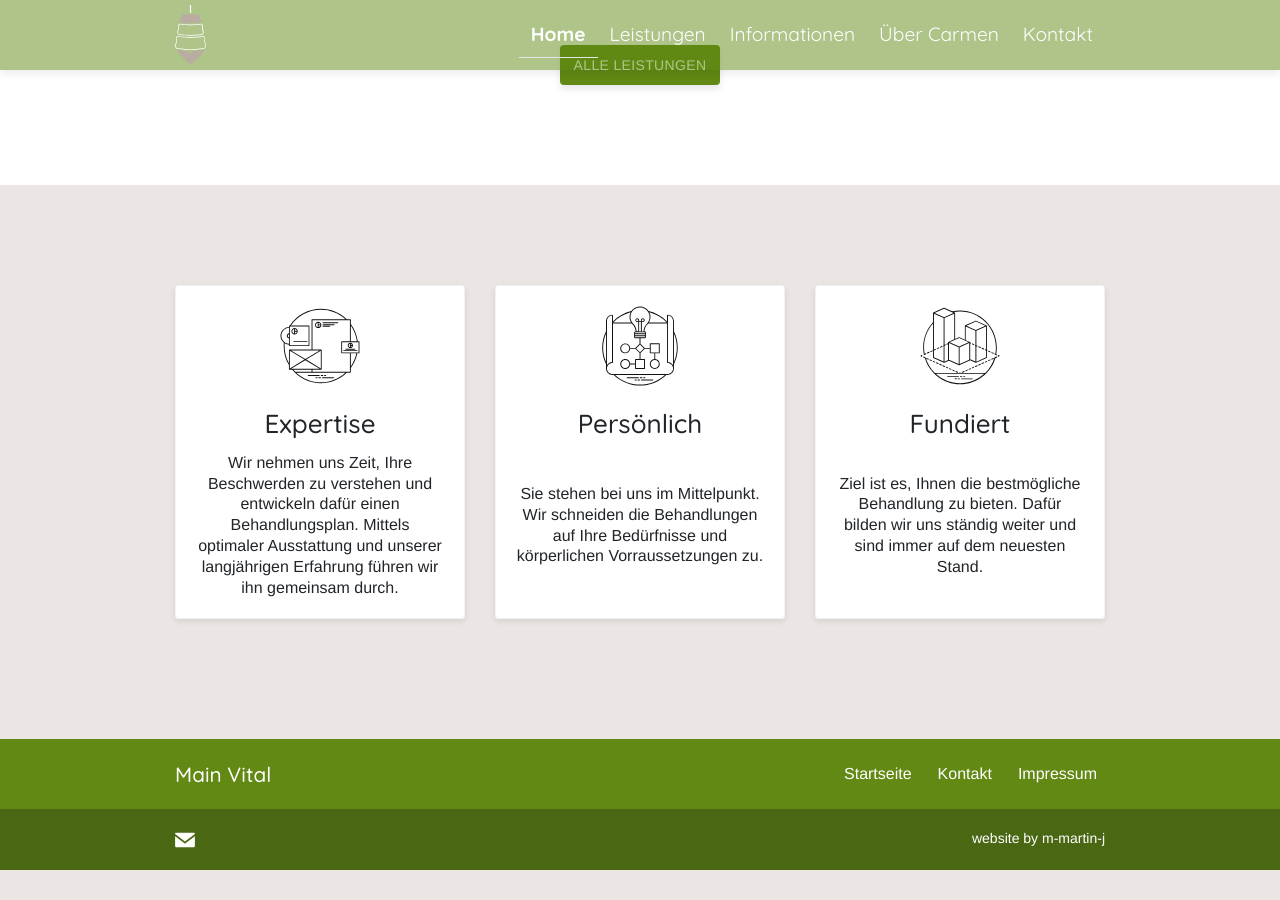
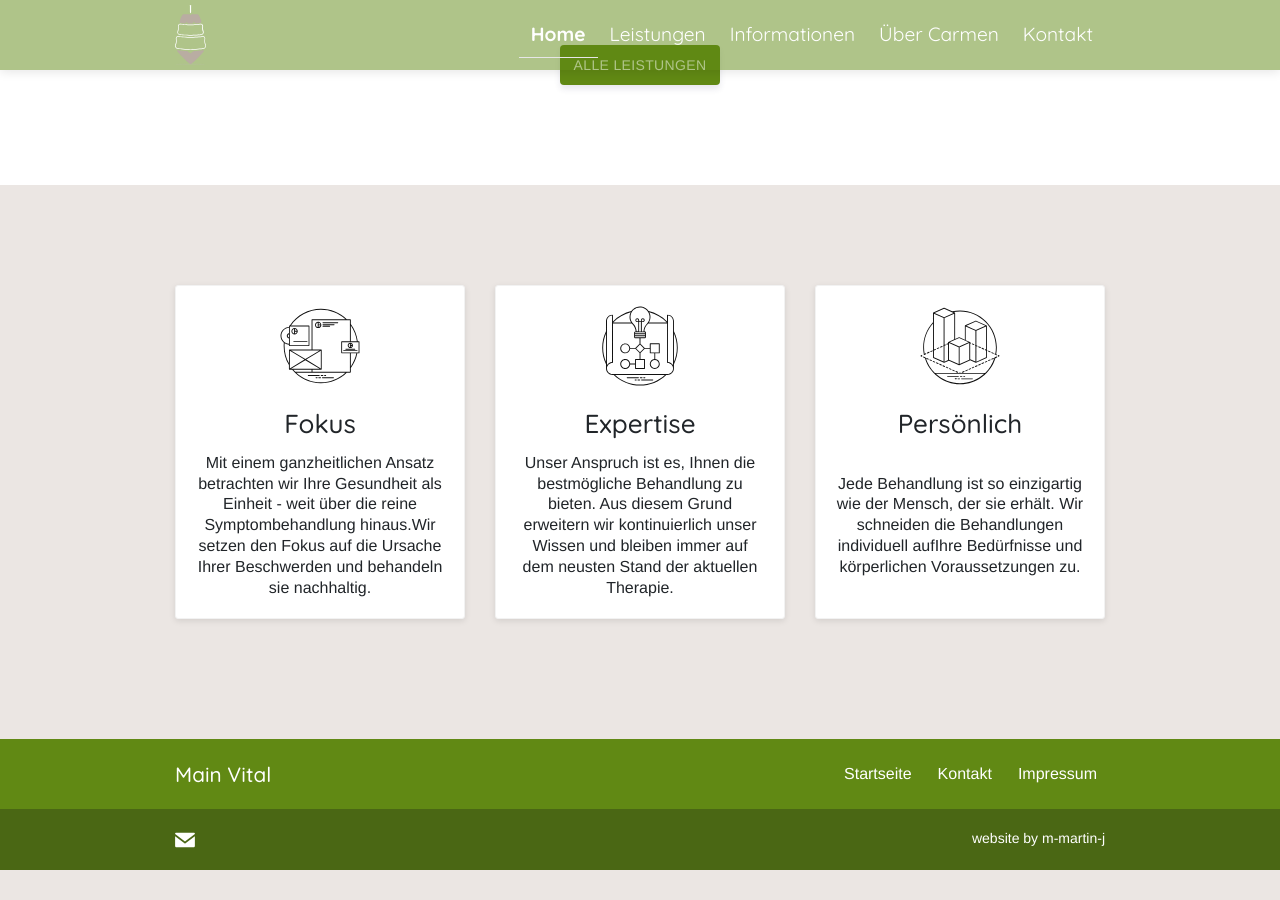
Before and after one commit to m-martin-j/physiotherapy-practice-web, a Jekyll site: the page built from _pages/index.md, in a window 1280 px wide and 900 px high, scrolled down 996 px. Built offline with Jekyll 4.4.1, drawn with Linux system fonts in a browser that asks for light colours.

Commit message:
Update features

```diff
--- a/_data/features.json
+++ b/_data/features.json
@@ -1,7 +1,7 @@
 [
   {
-    "title": "Expertise",
-    "description": "Wir nehmen uns Zeit, Ihre Beschwerden zu verstehen und entwickeln dafür einen Behandlungsplan. Mittels optimaler Ausstattung und unserer langjährigen Erfahrung führen wir ihn gemeinsam durch.",
+    "title": "Fokus",
+    "description": "Mit einem ganzheitlichen Ansatz betrachten wir Ihre Gesundheit als Einheit - weit über die reine Symptombehandlung hinaus.Wir setzen den Fokus auf die Ursache Ihrer Beschwerden und behandeln sie nachhaltig.",
     "image": {
       "url": "images/features/noun_branding_1885335.svg",
       "width": 80,
@@ -9,8 +9,8 @@
     }
   },
   {
-    "title": "Persönlich",
-    "description": "Sie stehen bei uns im Mittelpunkt. Wir schneiden die Behandlungen auf Ihre Bedürfnisse und körperlichen Vorraussetzungen zu.",
+    "title": "Expertise",
+    "description": "Unser Anspruch ist es, Ihnen die bestmögliche Behandlung zu bieten. Aus diesem Grund erweitern wir kontinuierlich unser Wissen und bleiben immer auf dem neusten Stand der aktuellen Therapie.",
     "image": {
       "url": "images/features/noun_The Process_1885341.svg",
       "width": 80,
@@ -18,8 +18,8 @@
     }
   },
   {
-    "title": "Fundiert",
-    "description": "Ziel ist es, Ihnen die bestmögliche Behandlung zu bieten. Dafür bilden wir uns ständig weiter und sind immer auf dem neuesten Stand.",
+    "title": "Persönlich",
+    "description": "Jede Behandlung ist so einzigartig wie der Mensch, der sie erhält. Wir schneiden die Behandlungen individuell aufIhre Bedürfnisse und körperlichen Voraussetzungen zu.",
     "image": {
       "url": "images/features/noun_3d modeling_1885342.svg",
       "width": 80,
```
